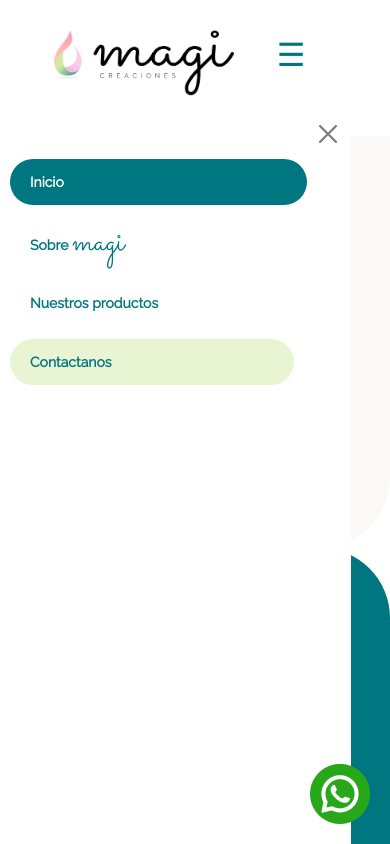
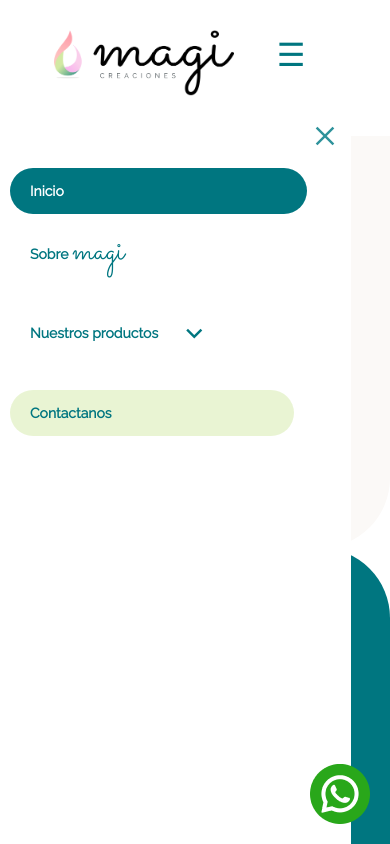
Before and after one commit to mnparolari/Magi-Impresiones, a React (Create React App) app: page / in a window 390 px wide. Both pictures are taken after a click on the button "Toggle navigation". Shown: the top 844 px of the page. Built offline with nearby package versions, Linux system fonts and the light colour scheme.

Commit message:
btn close - collapse navbar

```diff
--- a/public/index.html
+++ b/public/index.html
@@ -16,6 +16,7 @@
   <link href="https://fonts.googleapis.com/icon?family=Material+Icons" rel="stylesheet">
   <link href="https://cdn.jsdelivr.net/npm/bootstrap@5.0.2/dist/css/bootstrap.min.css" rel="stylesheet"
     integrity="sha384-EVSTQN3/azprG1Anm3QDgpJLIm9Nao0Yz1ztcQTwFspd3yD65VohhpuuCOmLASjC" crossorigin="anonymous">
+    <link rel="stylesheet" href="https://fonts.googleapis.com/css2?family=Material+Symbols+Outlined:opsz,wght,FILL,GRAD@24,400,0,0" />
   <link rel="stylesheet" href="../src/css/style.css">
   <title>Magi Creaciones</title>
 </head>
--- a/src/components/Header/Navbar/NavbarBootstrap.jsx
+++ b/src/components/Header/Navbar/NavbarBootstrap.jsx
@@ -198,7 +198,8 @@ const NavbarBootstrap = () => {
                     <div className="collapse navbar-collapse" id="navbarNavDropdown">
                         <div className="navbar-nav">
                             <div className='closeContainer'>
-                                <button type="button" className="btn-close custom-close-button" data-bs-toggle="collapse" data-bs-target="#navbarNavDropdown" aria-controls="navbarNavDropdown" aria-expanded="false" aria-label="Close"></button>
+                                <span className="material-symbols-outlined" type="button" data-bs-toggle="collapse" data-bs-target="#navbarNavDropdown" aria-controls="navbarNavDropdown" aria-expanded="false" aria-label="Close">close</span>
+                                {/* <button type="button" className="btn-close custom-close-button" data-bs-toggle="collapse" data-bs-target="#navbarNavDropdown" aria-controls="navbarNavDropdown" aria-expanded="false" aria-label="Close"></button> */}
                             </div>
                             <div className="nav-item" id="inicio">
                                 <NavLink to={'/'} className={`nav-link-home ${activeLink === 'Inicio' ? 'active-link-home' : ''}`}
@@ -229,6 +230,7 @@ const NavbarBootstrap = () => {
                                     aria-expanded={isDropdownOpen ? 'true' : 'false'}
                                     style={{ whiteSpace: 'nowrap' }}>
                                     Nuestros productos
+                                    <span className="material-symbols-outlined" id='btn-collapse'>expand_more</span>
                                 </NavLink>
                                 {/* Componente para versión móvil */}
                                 {isDropdownOpen && (
--- a/src/css/style.css
+++ b/src/css/style.css
@@ -780,7 +780,7 @@ header {
   padding: 0px;
 }
 
-.btn-close {
+.material-symbols-outlined {
   display: none;
 }
 
@@ -841,9 +841,12 @@ header {
     margin-right: 10px;
     margin-bottom: 15px;
   }
-  .btn-close {
+  .material-symbols-outlined {
     display: inline-block;
-    font-size: large;
+    font-size: xx-large;
+  }
+  #btn-collapse {
+    margin-left: 20px;
   }
   .container-mobile {
     display: flex;
@@ -900,6 +903,8 @@ header {
     padding-right: 75%;
     padding-top: 15px;
     padding-bottom: 15px;
+    display: flex;
+    align-items: center;
   }
   .nav-link-products:hover {
     padding-top: 15px;
--- a/src/scss/base/_mediaquery.scss
+++ b/src/scss/base/_mediaquery.scss
@@ -56,9 +56,13 @@
         margin-bottom: 15px;
     }
 
-    .btn-close {
+    .material-symbols-outlined {
         display:inline-block;
-        font-size: large;
+        font-size: xx-large;
+    }
+
+    #btn-collapse {
+        margin-left: 20px;
     }
 
     .container-mobile {
@@ -124,6 +128,8 @@
         padding-right: 75%;
         padding-top: 15px;
         padding-bottom: 15px;
+        display: flex;
+        align-items: center;
     }
 
     .nav-link-products:hover {
--- a/src/scss/components/_navbarBootstrap.scss
+++ b/src/scss/components/_navbarBootstrap.scss
@@ -267,6 +267,6 @@ header {
     padding: 0px;
 }
 
-.btn-close {
+.material-symbols-outlined {
     display: none;
 }
```
Also changed, not shown: 1 other file (tests, documents, lock files or other folders).
